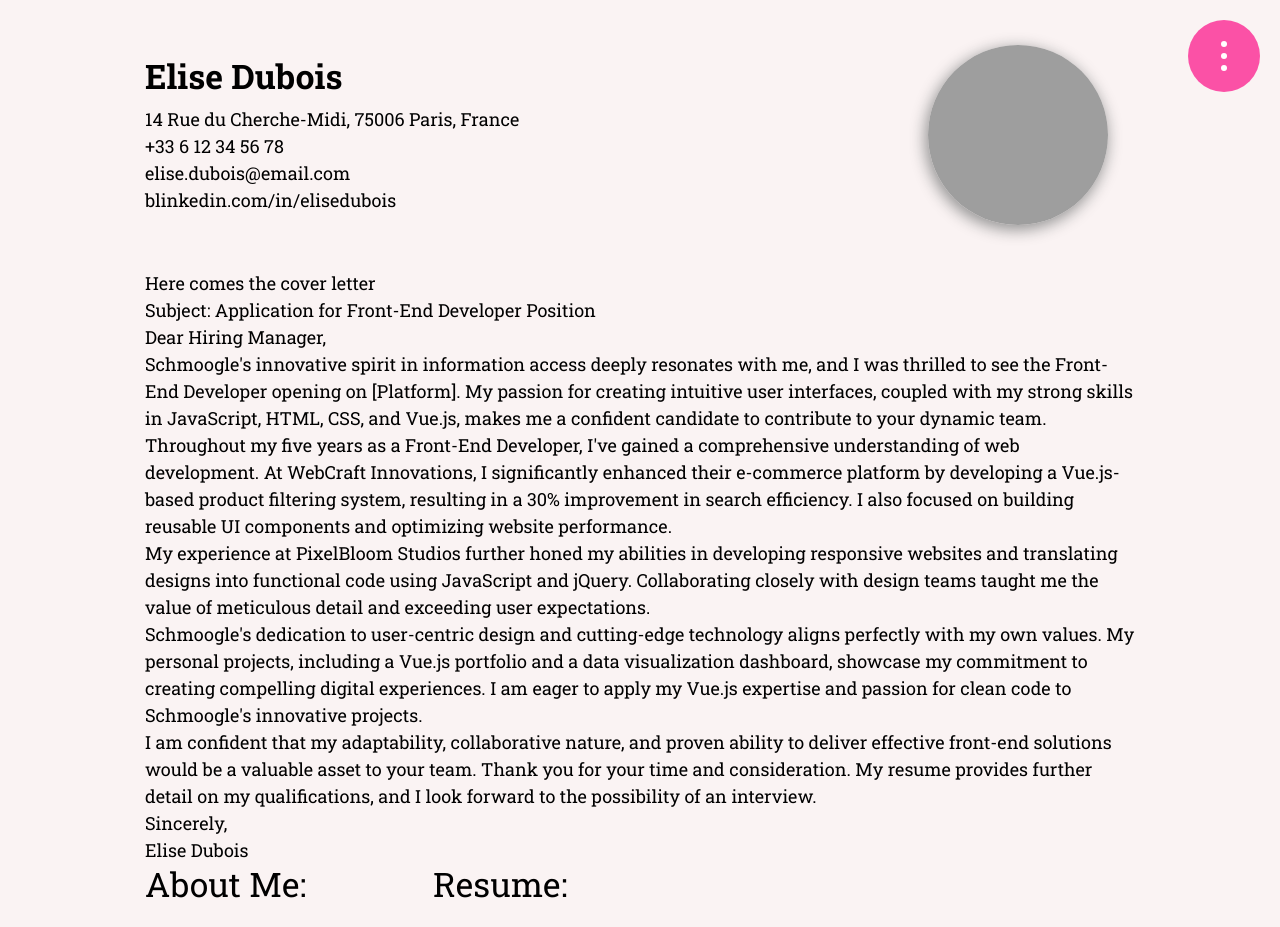
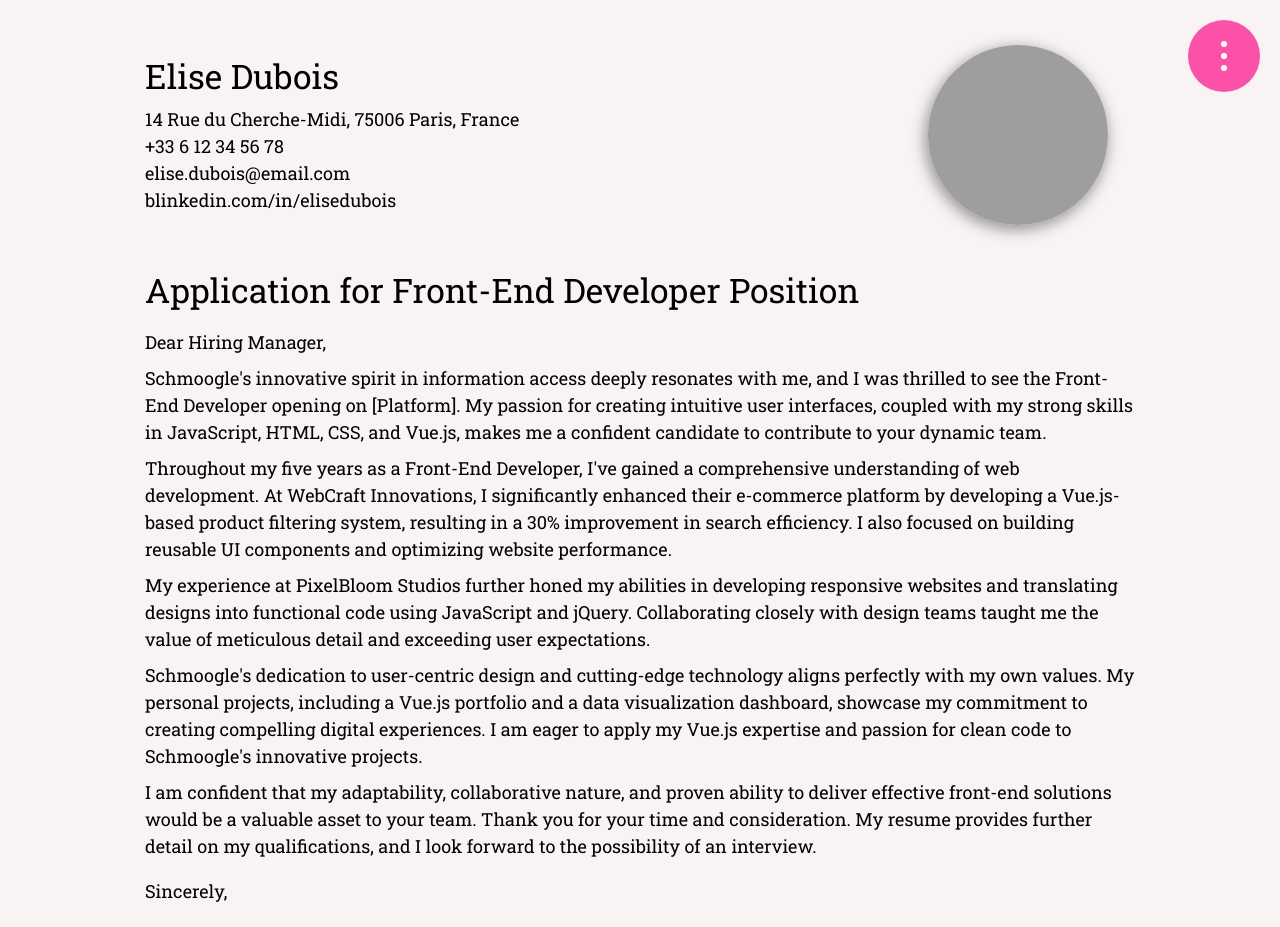
Before and after one commit to HagelBagel/Resume-Builder, a Vue app in the folder resume-builder/: page / in a window 1280 px wide. Shown: the top 927 px of the page. Built offline with nearby package versions, Linux system fonts and the light colour scheme; grey boxes are pictures that could not be loaded.

Commit message:
Tweaked CoverLetter styling and ResumeData

```diff
--- a/resume-builder/src/assets/extra.css
+++ b/resume-builder/src/assets/extra.css
@@ -23,3 +23,12 @@ li.details::marker {
   content: '# ';
   font-size: 1rem;
 }
+
+@media print {
+  .no-print {
+    visibility: hidden;
+  }
+  .page {
+    break-after: page;
+  }
+}
--- a/resume-builder/src/components/GlobalHeader.vue
+++ b/resume-builder/src/components/GlobalHeader.vue
@@ -9,13 +9,13 @@ export default {
     class="header-wrapper w-(--base-width) flex flex-row place-content-between gap-4 pr-4 mt-8 mb-8"
   >
     <div class="contact-info flex flex-col justify-center">
-      <h3 class="font-bold text-3xl mb-2">{{ name }}</h3>
+      <h3 class="text-3xl mb-2">{{ name }}</h3>
       <ul>
         <!-- <li>{{ name }}</li> -->
         <li>{{ address }}</li>
         <li>{{ phone }}</li>
         <li>{{ email }}</li>
-        <li>{{ linkedin }}</li>
+        <li><a :href="`${linkedin.linkUrl}`">{{ linkedin.linkText }}</a></li>
       </ul>
     </div>
     <div class="profile-pic p-2">
--- a/resume-builder/src/components/GlobalNav.vue
+++ b/resume-builder/src/components/GlobalNav.vue
@@ -1,5 +1,5 @@
 <template>
-  <div class="relative">
+  <div class="relative no-print">
     <base-fab @btn-action="showMenu"></base-fab>
     <div v-if="isDisplayMenu" class="fixed right-10 top-30 p-4 bg-pink-200 rounded-xl shadow-(--shadow)">
       <div class="flex flex-col justify-center gap-4 p-2">
--- a/resume-builder/src/components/base/BaseFab.vue
+++ b/resume-builder/src/components/base/BaseFab.vue
@@ -1,5 +1,5 @@
 <template>
-  <div class="fabs" role="group" aria-label="Floating action buttons">
+  <div class="fabs no-print" role="group" aria-label="Floating action buttons">
     <!-- buttons will go here -->
     <button @click="btnAction" data-icon="plus" class="fab" title="Open menu" aria-label="Open menu">
       <svg aria-hidden="true" width="48" height="48" viewBox="0 0 48 48">
--- a/resume-builder/src/store/modules/ResumeData.js
+++ b/resume-builder/src/store/modules/ResumeData.js
@@ -8,7 +8,10 @@ export default {
           address: '14 Rue du Cherche-Midi, 75006 Paris, France',
           phone: '+33 6 12 34 56 78',
           email: 'elise.dubois@email.com',
-          linkedin: 'blinkedin.com/in/elisedubois',
+          linkedin: {
+            linkText: 'blinkedin.com/in/elisedubois',
+            linkUrl: '#'
+          },
           summary:
             'Highly motivated and creative Front-End Developer with 5+ years of experience building responsive and user-friendly web applications.',
         },
@@ -68,13 +71,13 @@ export default {
         projects: [
           {
             name: 'Personal Portfolio Website',
-            description:
-              'A responsive portfolio website using Vue.js.',
+            description: 'A responsive portfolio website using Vue.js.',
+            url: '#'
           },
           {
             name: 'Data Visualization Dashboard',
-            description:
-              'Created a dynamic dashboard using Vue.js and D3.js.',
+            description: 'Created a dynamic dashboard using Vue.js and D3.js.',
+            url: '#'
           },
         ],
         languages: ['French: Native', 'English: Fluent'],
--- a/resume-builder/src/views/CoverLetterView.vue
+++ b/resume-builder/src/views/CoverLetterView.vue
@@ -1,22 +1,21 @@
 <template>
-<div>
-    <h1>Here comes the cover letter</h1>
-    <p class="subject">Subject: Application for Front-End Developer Position</p>
+<div class="page pb-4 mb-12 border-b-4 border-(--border) border-dotted">
+    <h1 class="text-3xl mb-4">Application for Front-End Developer Position</h1>
 
-    <p>Dear Hiring Manager,</p>
+    <p class="mb-2">Dear Hiring Manager,</p>
 
-    <p>Schmoogle's innovative spirit in information access deeply resonates with me, and I was thrilled to see the Front-End Developer opening on [Platform]. My passion for creating intuitive user interfaces, coupled with my strong skills in JavaScript, HTML, CSS, and Vue.js, makes me a confident candidate to contribute to your dynamic team.</p>
+    <p class="mb-2">Schmoogle's innovative spirit in information access deeply resonates with me, and I was thrilled to see the Front-End Developer opening on [Platform]. My passion for creating intuitive user interfaces, coupled with my strong skills in JavaScript, HTML, CSS, and Vue.js, makes me a confident candidate to contribute to your dynamic team.</p>
 
-    <p>Throughout my five years as a Front-End Developer, I've gained a comprehensive understanding of web development. At WebCraft Innovations, I significantly enhanced their e-commerce platform by developing a Vue.js-based product filtering system, resulting in a 30% improvement in search efficiency. I also focused on building reusable UI components and optimizing website performance.</p>
+    <p class="mb-2">Throughout my five years as a Front-End Developer, I've gained a comprehensive understanding of web development. At WebCraft Innovations, I significantly enhanced their e-commerce platform by developing a Vue.js-based product filtering system, resulting in a 30% improvement in search efficiency. I also focused on building reusable UI components and optimizing website performance.</p>
 
-    <p>My experience at PixelBloom Studios further honed my abilities in developing responsive websites and translating designs into functional code using JavaScript and jQuery. Collaborating closely with design teams taught me the value of meticulous detail and exceeding user expectations.</p>
+    <p class="mb-2">My experience at PixelBloom Studios further honed my abilities in developing responsive websites and translating designs into functional code using JavaScript and jQuery. Collaborating closely with design teams taught me the value of meticulous detail and exceeding user expectations.</p>
 
-    <p>Schmoogle's dedication to user-centric design and cutting-edge technology aligns perfectly with my own values. My personal projects, including a Vue.js portfolio and a data visualization dashboard, showcase my commitment to creating compelling digital experiences. I am eager to apply my Vue.js expertise and passion for clean code to Schmoogle's innovative projects.</p>
+    <p class="mb-2">Schmoogle's dedication to user-centric design and cutting-edge technology aligns perfectly with my own values. My personal projects, including a Vue.js portfolio and a data visualization dashboard, showcase my commitment to creating compelling digital experiences. I am eager to apply my Vue.js expertise and passion for clean code to Schmoogle's innovative projects.</p>
 
-    <p>I am confident that my adaptability, collaborative nature, and proven ability to deliver effective front-end solutions would be a valuable asset to your team. Thank you for your time and consideration. My resume provides further detail on my qualifications, and I look forward to the possibility of an interview.</p>
+    <p class="mb-4">I am confident that my adaptability, collaborative nature, and proven ability to deliver effective front-end solutions would be a valuable asset to your team. Thank you for your time and consideration. My resume provides further detail on my qualifications, and I look forward to the possibility of an interview.</p>
 
-    <p>Sincerely,</p>
-    <p>Elise Dubois</p>
+    <p class="mb-4">Sincerely,</p>
+    <p class="mb-4">Elise Dubois</p>
 </div>
 
 </template>
```
